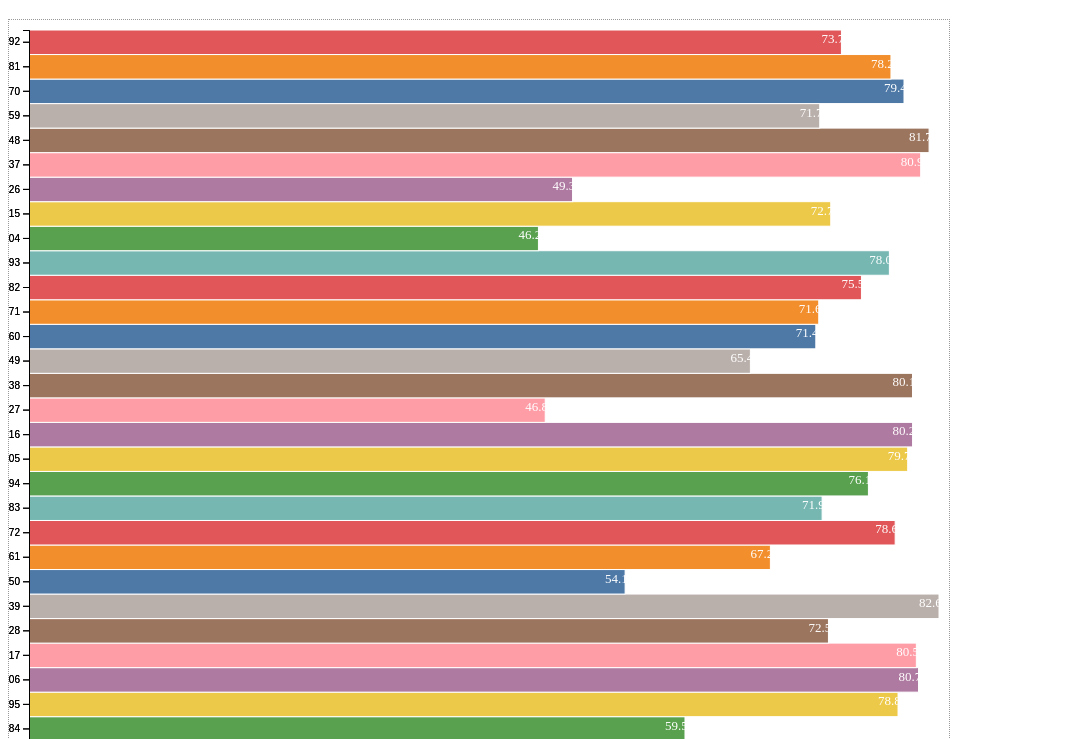
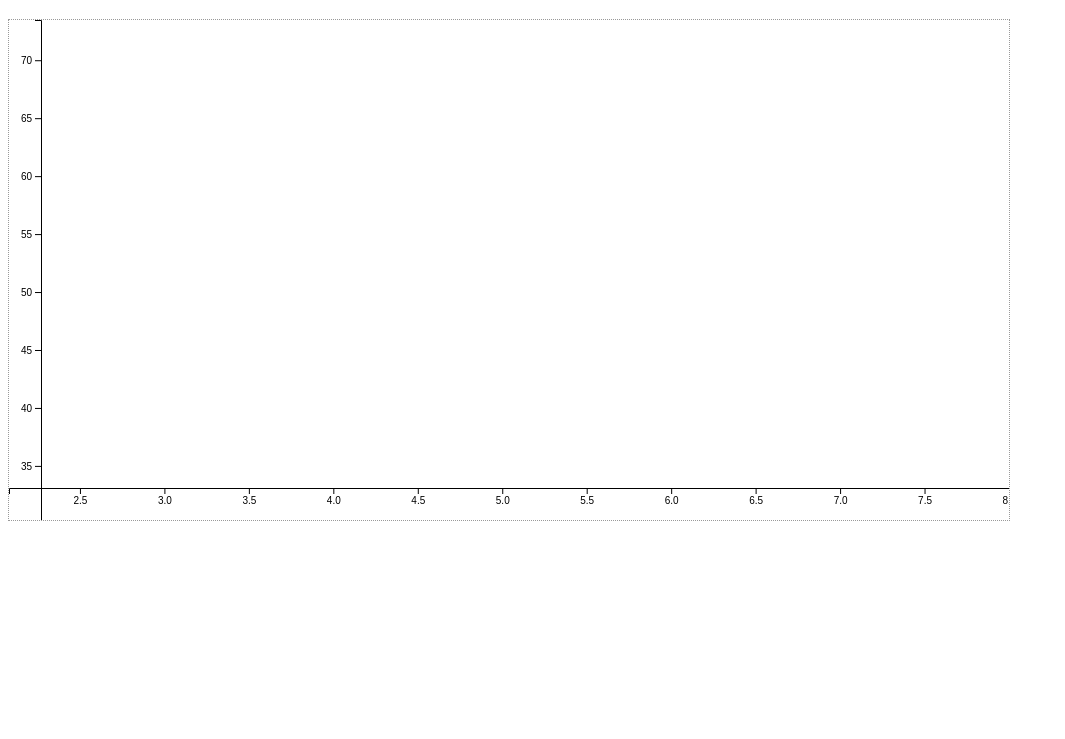
Before and after one commit to danlin604/d3-gapminder, a Gatsby site: page / in a window 1280 px wide. Shown: the part 61-800 px from the top of the page, without its empty margins (0-1065 px from the left). Built offline with nearby package versions, Linux system fonts and the light colour scheme; Gatsby itself is replaced by a stand-in of ours.

Commit message:
Gapminder axis
Signed-off-by: Dan <danlin604@gmail.com>

```diff
--- a/src/components/test.js
+++ b/src/components/test.js
@@ -1,6 +1,9 @@
 import React, { useRef, useEffect, useState } from 'react'
 import { useStaticQuery, graphql } from 'gatsby'
 import * as d3 from 'd3'
+
+const height = 500
+const width = 1000
 
 const Test = () => {
   const data = useStaticQuery(graphql`
@@ -21,65 +24,100 @@ const Test = () => {
 
   const container = useRef(null)
 
-  const [height, setHeight] = useState({});
+  // const [height, setHeight] = useState({});
 
   useEffect(() => {
-    const countries = data.allGapminderJson.nodes.filter(country => country.year === 2005)
+    const countries = data.allGapminderJson.nodes.filter(country => country.year === 1955)
 
-    const barHeight = 25
-    const height = countries.length * barHeight
-    setHeight(height)
-
-    const margin = {
-      top: 10,
-      right: 10,
-      bottom: 20,
-      left: 20
-    }
-
-    const x = d3.scaleLinear()
-      .domain([0, d3.max(countries, country => country.life_expect)])
-      .range([0, 940])
-
-    const y = d3.scaleBand()
-      .domain(countries.map(d => d.id))
-      .range([height, 0])
-
-    const xMargin = x.copy().range([margin.left, 940 - margin.right])
-    const yMargin = y.copy().range([height - margin.bottom, margin.top])
-
-    const color = d3.scaleOrdinal(d3.schemeTableau10)
-      .domain(countries.map(country => country.id))
+    // const barHeight = 25
+    // const height = countries.length * barHeight
+    // setHeight(height)
 
     const svg = d3.select(container.current)
 
-    const g = svg.selectAll('g')
-      .data(countries)
-      .enter()
-        .append('g')
-          .attr('transform', d => `translate(${margin.left}, ${yMargin(d.id)})`);
+    const lifeExpectancyScale = d3.scaleLinear()
+      .domain([
+        d3.min(countries, country => country.life_expect),
+        d3.max(countries, country => country.life_expect)
+      ])
+      .range([height, 0])
 
-    svg.append('g')
-      .attr('transform', `translate(0, ${height - margin.bottom})`)
-      .call(d3.axisBottom(xMargin));
+    const fertilityScale = d3.scaleLinear()
+      .domain([
+        d3.max(countries, country => country.fertility),
+        d3.min(countries, country => country.fertility)
+      ])
+      .range([width, 0])
 
-    svg.append('g')
-      .attr('transform', `translate(${margin.left}, 0)`)
-      .call(d3.axisLeft(yMargin))
+    // Add scales to axis
+    const y_axis = d3
+      .axisLeft()
+      .scale(lifeExpectancyScale);
 
-    g.append('rect')
-        .attr('width', d => xMargin(d.life_expect) - xMargin(0))
-        .attr('height', yMargin.bandwidth())
-        .style('fill', d => color(d.id))
-        .style('stroke', 'white');
+    const x_axis = d3
+      .axisBottom()
+      .scale(fertilityScale);
 
-    g.append('text')
-        .attr('x', d => xMargin(d.life_expect) - xMargin(0))
-        .attr('dx', -20)
-        .attr('dy', '1em')
-        .attr('fill', 'white')
-        .style('font-size', 'small')
-        .text(d => d.life_expect)
+    //Append group and insert axis
+    svg.append("g")
+      .attr("transform", "translate(32, 0)")
+      .call(y_axis);
+
+    //Append group and insert axis
+    svg.append("g")
+      .attr("transform", `translate(0, ${ height - 32 })`)
+      .call(x_axis);
+
+    // const margin = {
+    //   top: 10,
+    //   right: 10,
+    //   bottom: 20,
+    //   left: 20
+    // }
+
+    // const x = d3.scaleLinear()
+    //   .domain([0, d3.max(countries, country => country.life_expect)])
+    //   .range([0, 940])
+
+    // const y = d3.scaleBand()
+    //   .domain(countries.map(d => d.id))
+    //   .range([height, 0])
+
+    // const xMargin = x.copy().range([margin.left, 940 - margin.right])
+    // const yMargin = y.copy().range([height - margin.bottom, margin.top])
+
+    // const color = d3.scaleOrdinal(d3.schemeTableau10)
+    //   .domain(countries.map(country => country.id))
+
+    // const svg = d3.select(container.current)
+
+    // const g = svg.selectAll('g')
+    //   .data(countries)
+    //   .enter()
+    //     .append('g')
+    //       .attr('transform', d => `translate(${margin.left}, ${yMargin(d.id)})`)
+
+    // svg.append('g')
+    //   .attr('transform', `translate(0, ${height - margin.bottom})`)
+    //   .call(d3.axisBottom(xMargin));
+
+    // svg.append('g')
+    //   .attr('transform', `translate(${margin.left}, 0)`)
+    //   .call(d3.axisLeft(yMargin))
+
+    // g.append('rect')
+    //     .attr('width', d => xMargin(d.life_expect) - xMargin(0))
+    //     .attr('height', yMargin.bandwidth())
+    //     .style('fill', d => color(d.id))
+    //     .style('stroke', 'white')
+
+    // g.append('text')
+    //     // .attr('x', d => xMargin(d.life_expect) - xMargin(0))
+    //     // .attr('dx', -20)
+    //     .attr('dy', '1em')
+    //     .attr('fill', 'white')
+    //     .style('font-size', 'small')
+    //     .text(d => d.country)
 
   }, [data.allGapminderJson.nodes])
 
@@ -87,7 +125,7 @@ const Test = () => {
     <>
       <h1>hello</h1>
       <svg
-        width={940}
+        width={width}
         height={height}
         style={{ border: '1px dotted #999' }}
         ref={ container }>
```
